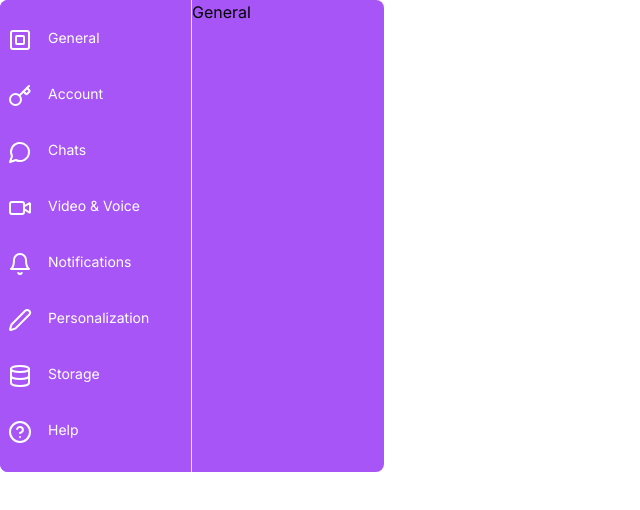
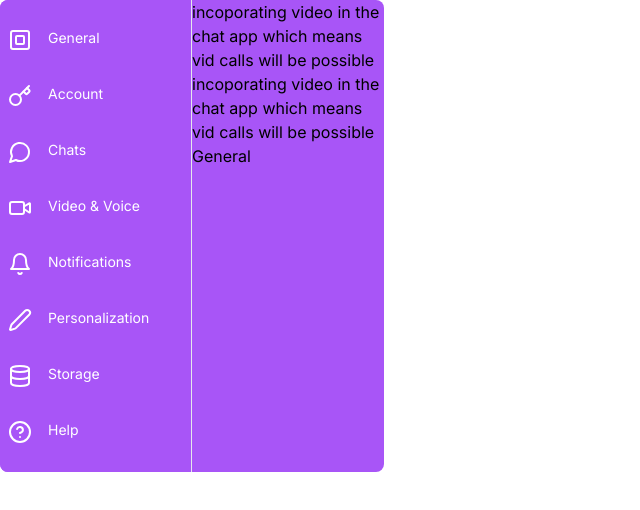
Before and after one commit to EwiJosepha/synapse, a Next.js app: page /usersProfile/general in a window 1280 px wide. Shown: the top 510 px of the page, without its empty margins (0-640 px from the left). Built offline with nearby package versions, Linux system fonts and the light colour scheme.

Commit message:
fixed folder structure and fixing failed deployment

```diff
--- a/src/core/pages/users-profile-details/general.tsx
+++ b/src/core/pages/users-profile-details/general.tsx
@@ -3,6 +3,12 @@ import React from 'react'
 function General() {
   return (
     <div className='bg-red-500 '>
+      <div>
+        incoporating video in the chat app which means vid calls will be possible
+      </div>
+      <div>
+        incoporating video in the chat app which means vid calls will be possible
+      </div>
       General
     </div>
   )
```
